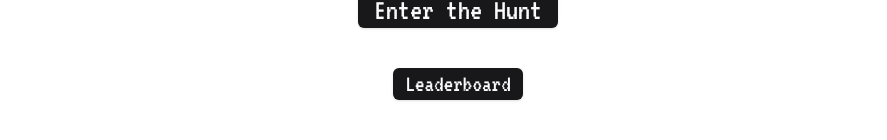
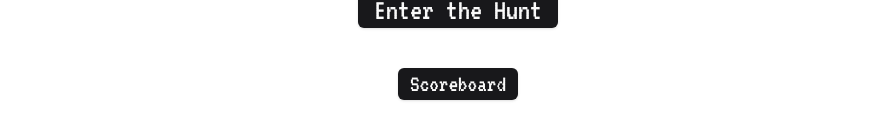
Before and after one commit to axantillon/ready-player-ttu, a Next.js app: page / in a window 1280 px wide. Shown: the part 534-674 px from the top of the page, without its empty margins (182-1069 px from the left). Built offline with nearby package versions, Linux system fonts and the light colour scheme.

Commit message:
Change names to scoreboard and clues

```diff
--- a/src/app/hunt/crystal/page.tsx
+++ b/src/app/hunt/crystal/page.tsx
@@ -56,7 +56,7 @@ export default async function CrystalKey() {
             <div className="w-full flex flex-col items-center justify-center space-y-10">
                 <div className="flex flex-col space-y-4">
                     <span className="text-3xl">This is the gold key</span>
-                    <span className="text-4xl text-cyan-500"> hints hints hints </span>
+                    <span className="text-4xl text-cyan-500"> clues clues clues </span>
                 </div>
                 <div className="w-1/2">
                     <KeyInput Key="crystal"/>
--- a/src/app/hunt/emerald/page.tsx
+++ b/src/app/hunt/emerald/page.tsx
@@ -56,7 +56,7 @@ export default async function EmeraldKey() {
             <div className="w-full flex flex-col items-center justify-center space-y-10">
                 <div className="flex flex-col space-y-4">
                     <span className="text-3xl">This is the Emerald key</span>
-                    <span className="text-4xl text-green-500"> hints hints hints </span>
+                    <span className="text-4xl text-green-500"> clues clues clues </span>
                 </div>
                 <div className="w-1/2">
                     <KeyInput Key="emerald"/>
--- a/src/app/hunt/gold/page.tsx
+++ b/src/app/hunt/gold/page.tsx
@@ -27,7 +27,7 @@ export default async function GoldKey() {
             <div className="w-full flex flex-col items-center justify-center space-y-10">
                 <div className="flex flex-col space-y-4">
                     <span className="text-3xl">This is the gold key</span>
-                    <span className="text-4xl text-yellow-500"> hints hints hints </span>
+                    <span className="text-4xl text-yellow-500"> clues clues clues </span>
                 </div>
                 <div className="w-1/2">
                     <KeyInput Key="gold"/>
--- a/src/app/page.tsx
+++ b/src/app/page.tsx
@@ -18,8 +18,8 @@ export default function Home() {
         <Button className="text-xl"> Enter the Hunt </Button>
       </Link>
 
-      <Link href="/leaderboard">
-        <Button size={'sm'}> Leaderboard </Button>
+      <Link href="/scoreboard">
+        <Button size={'sm'}> Scoreboard </Button>
       </Link>
     </main>
   )
--- a/src/app/leaderboard/page.tsx
+++ b/src/app/scoreboard/page.tsx
@@ -1,7 +1,7 @@
 import Link from "next/link";
 import { Button } from "@/components/ui/button";
 
-import Leaderboard from "@/components/Leaderboard";
+import Leaderboard from "@/components/Scoreboard";
 import prisma from "@/lib/prisma";
 
 const fetchLeaderboard = async () => {
--- a/src/components/Leaderboard.tsx
+++ b/src/components/Scoreboard.tsx
@@ -21,7 +21,7 @@ import { sortTeams } from '@/lib/utils/sortTeams'
 
 const supabase = createClient(process.env.NEXT_PUBLIC_SUPABASE_URL!!, process.env.NEXT_PUBLIC_SUPABASE_ANON_KEY!!)
 
-interface LeaderboardProps {
+interface ScoreboardProps {
     serverTeams: User[]
 }
 
@@ -29,7 +29,7 @@ export type SortedTeams = User & {
     score: number
 }
 
-const Leaderboard: FC<LeaderboardProps> = ({ serverTeams }) => {
+const Scoreboard: FC<ScoreboardProps> = ({ serverTeams }) => {
 
     const [teams, setTeams] = useState<SortedTeams[]>(sortTeams(serverTeams))
 
@@ -98,4 +98,4 @@ const Leaderboard: FC<LeaderboardProps> = ({ serverTeams }) => {
     )
 }
 
-export default Leaderboard;
+export default Scoreboard;
```
